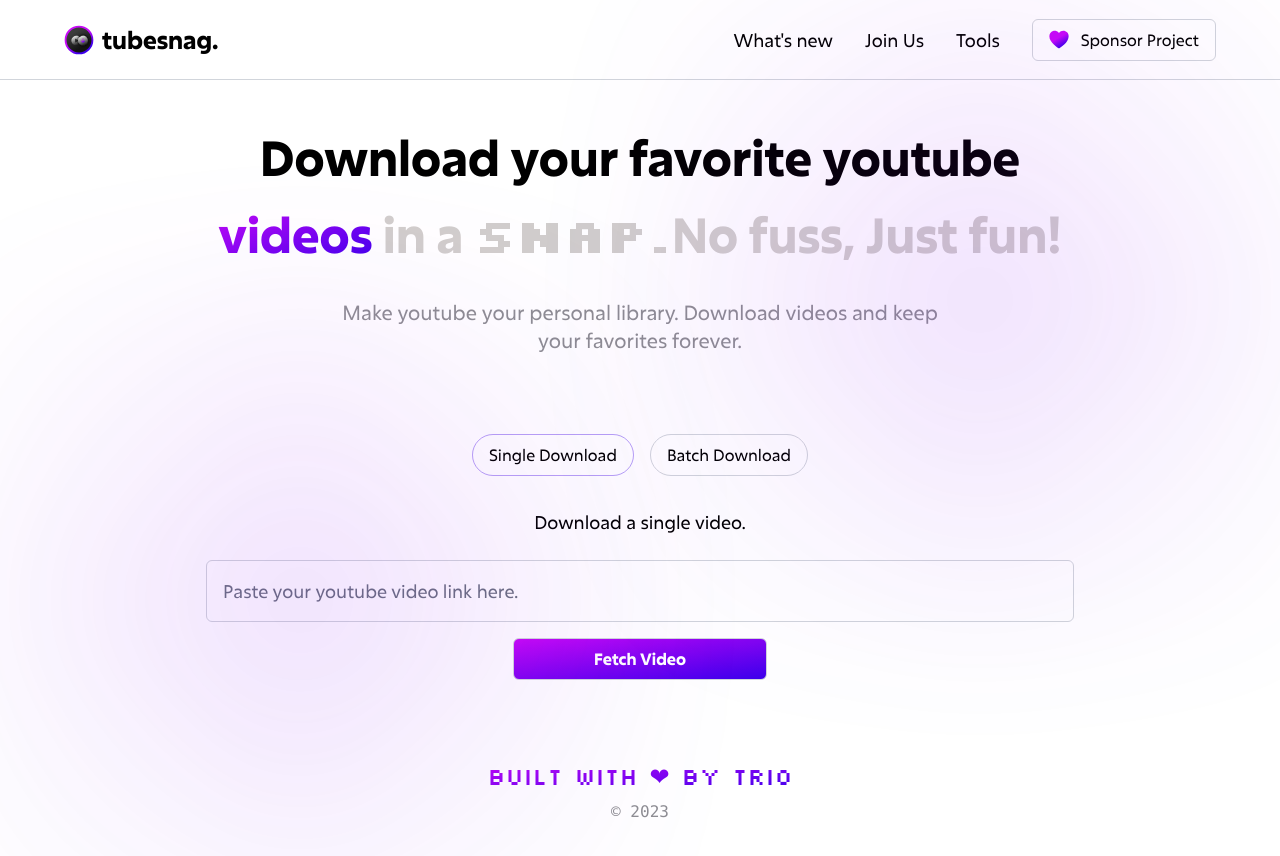
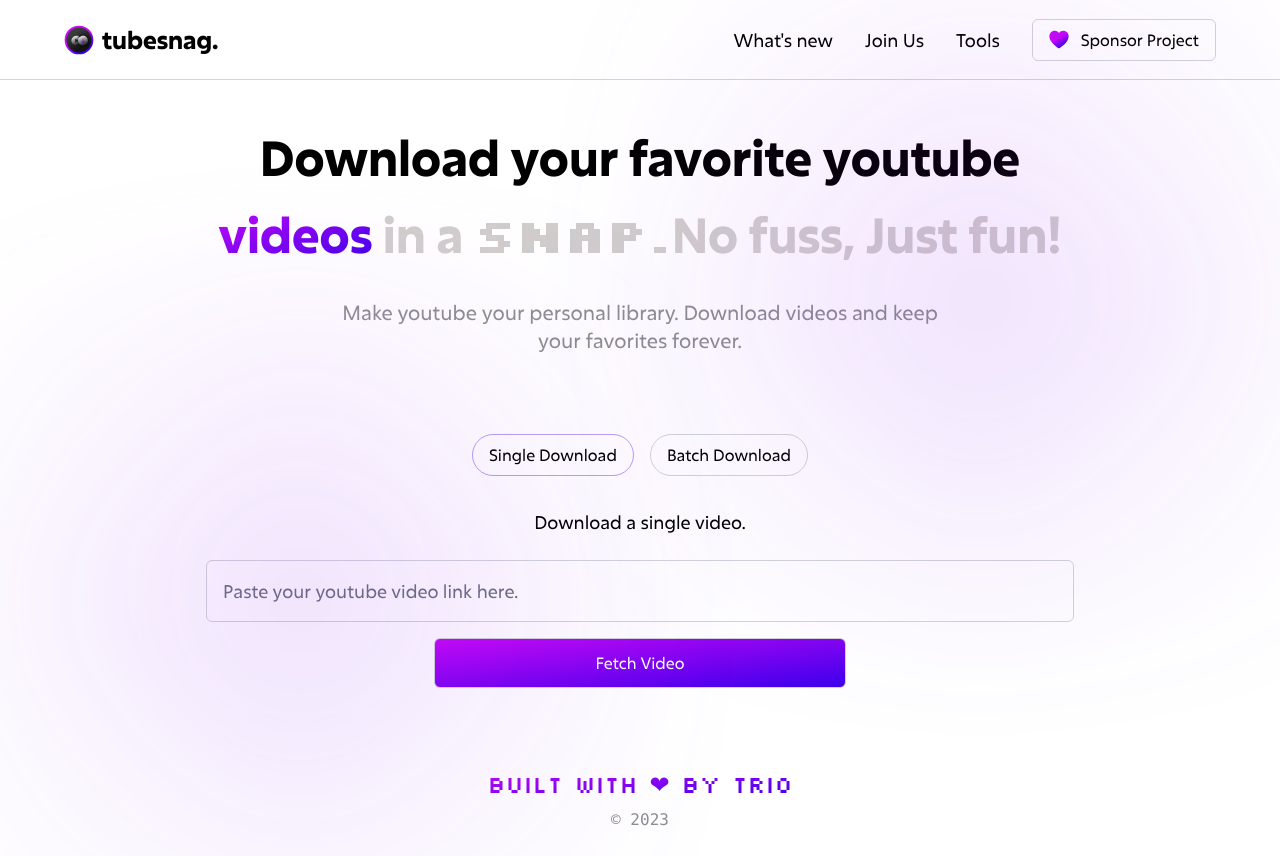
Before and after one commit to harryudechukwu/TubeSnag-FE, a Next.js app: page / in a window 1280 px wide. Built offline with nearby package versions, Linux system fonts and the light colour scheme.

Commit message:
feat: fix fetch-btn height

```diff
--- a/components/main/download.tsx
+++ b/components/main/download.tsx
@@ -108,13 +108,12 @@
         <button
           className="rounded-md border border-gray-300 bg-gradient-to-br from-[#C70AF6]
                         to-[#3D00EC]
-                        px-8
-
-                        py-2
-                        font-semibold
+                        px-20
+                        py-3
+                        font-medium
                         text-white
-                        sm:px-16
-                        md:px-20
+                        sm:px-30
+                        md:px-40
 
                         "
         >
```
